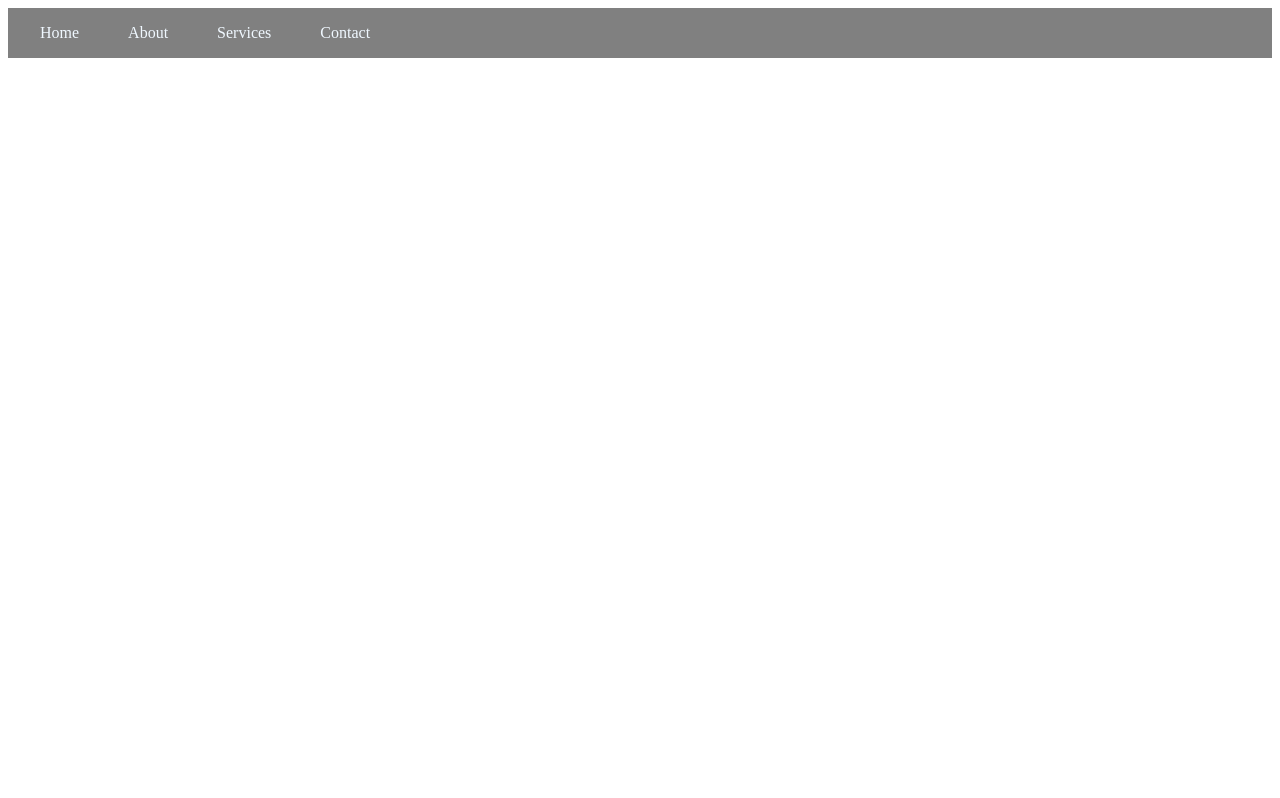
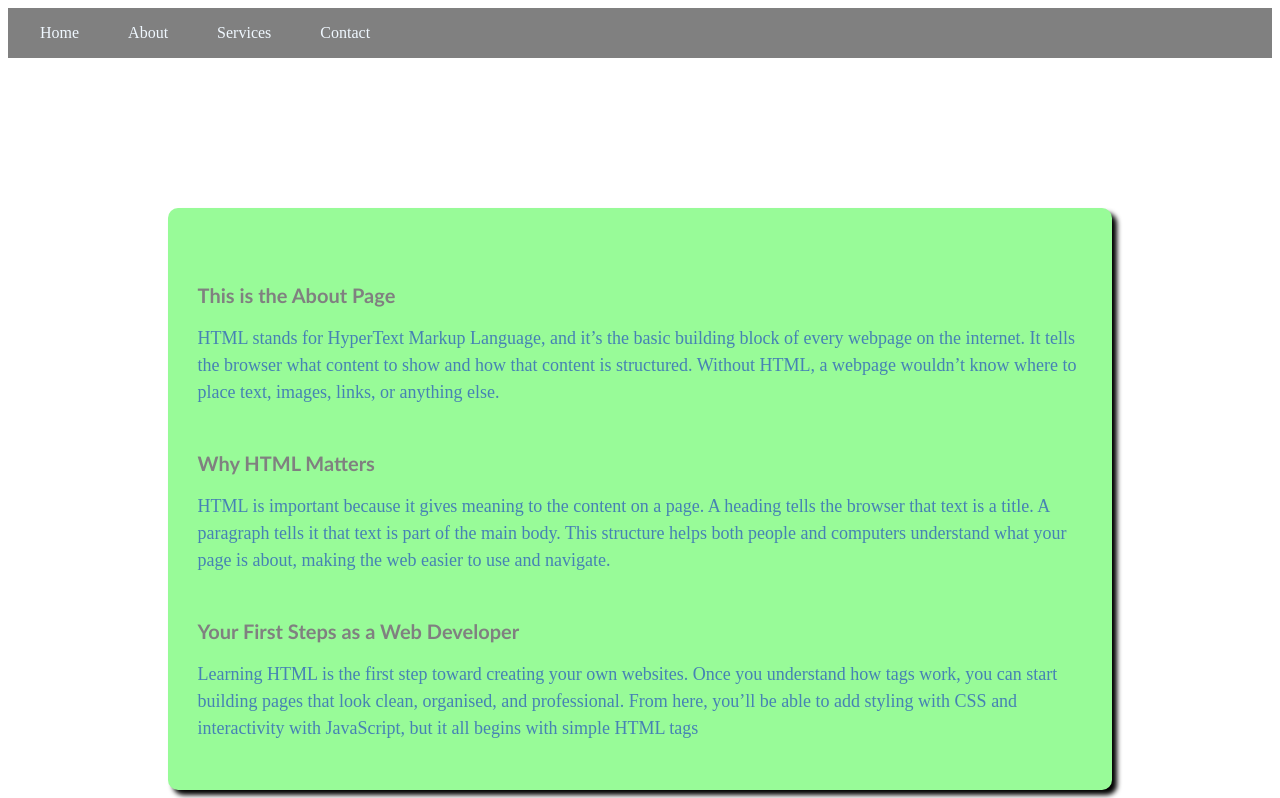
Before and after one commit to mglasse-ctrl/HTML_CSS, a plain HTML site: page about.html in a window 1280 px wide. Shown: the part 106-904 px from the top of the page. Before the commit the page ends 800 px from the top, so only its background shows below. Drawn offline with Linux system fonts and the light colour scheme.

Commit message:
Enhance About page with HTML content
Added content to the About page explaining HTML and web development.

```diff
--- a/about.html
+++ b/about.html
@@ -17,7 +17,18 @@
       <li><a href="contact.html">Contact</a></li>
     </ul>
   </nav>
+<section class="pageContent">
+<h2>This is the About Page</h2>
+<p>HTML stands for HyperText Markup Language, and it’s the basic building block of every webpage on the internet. It tells the browser what content to show and how that content is structured. Without HTML, a webpage wouldn’t know where to place text, images, links, or anything else.</p>
 
+<h2>Why HTML Matters</h2>
+<p>HTML is important because it gives meaning to the content on a page. A heading tells the browser that text is a title. A paragraph tells it that text is part of the main body. This structure helps both people and computers understand what your page is about, making the web easier to use and navigate.</p>
+
+<h2>Your First Steps as a Web Developer</h2>
+<p>Learning HTML is the first step toward creating your own websites. Once you understand how tags work, you can start building pages that look clean, organised, and professional. From here, you’ll be able to add styling with CSS and interactivity with JavaScript, but it all begins with simple HTML tags</p>
+
+
+</section>
   <script>
   document.querySelector(".menu-btn").addEventListener("click", () => {
   document.querySelector(".navbar").classList.toggle("active");
```
